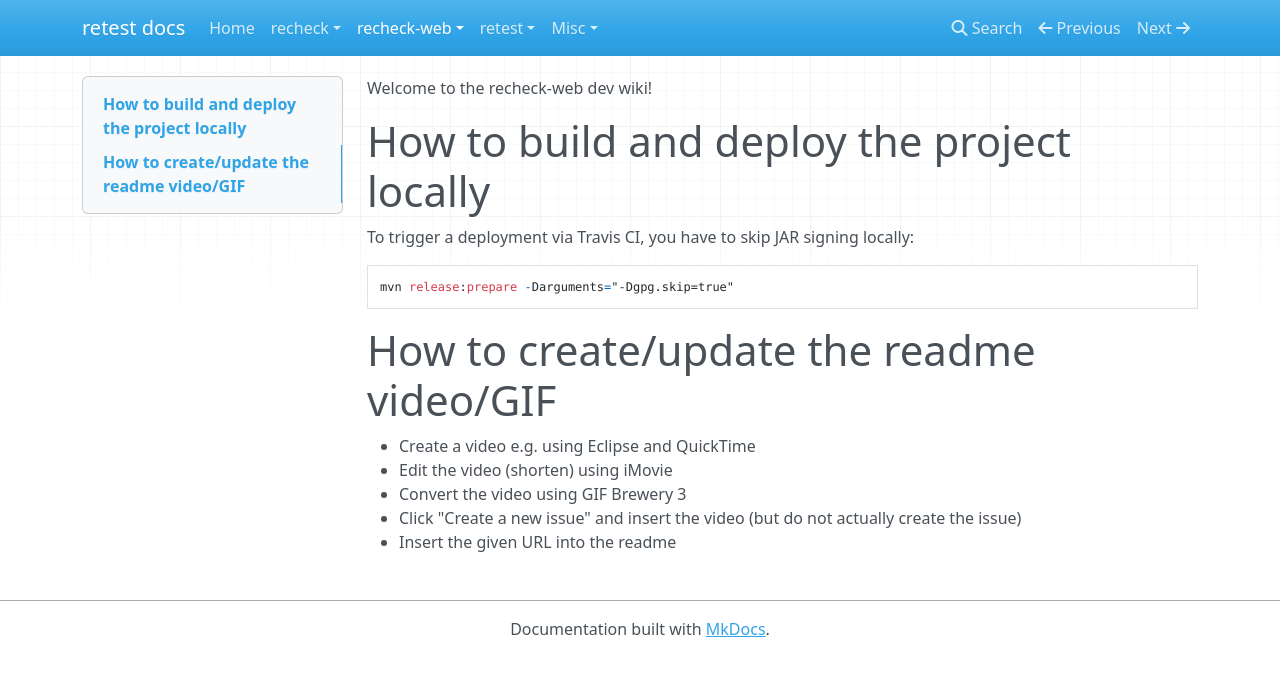
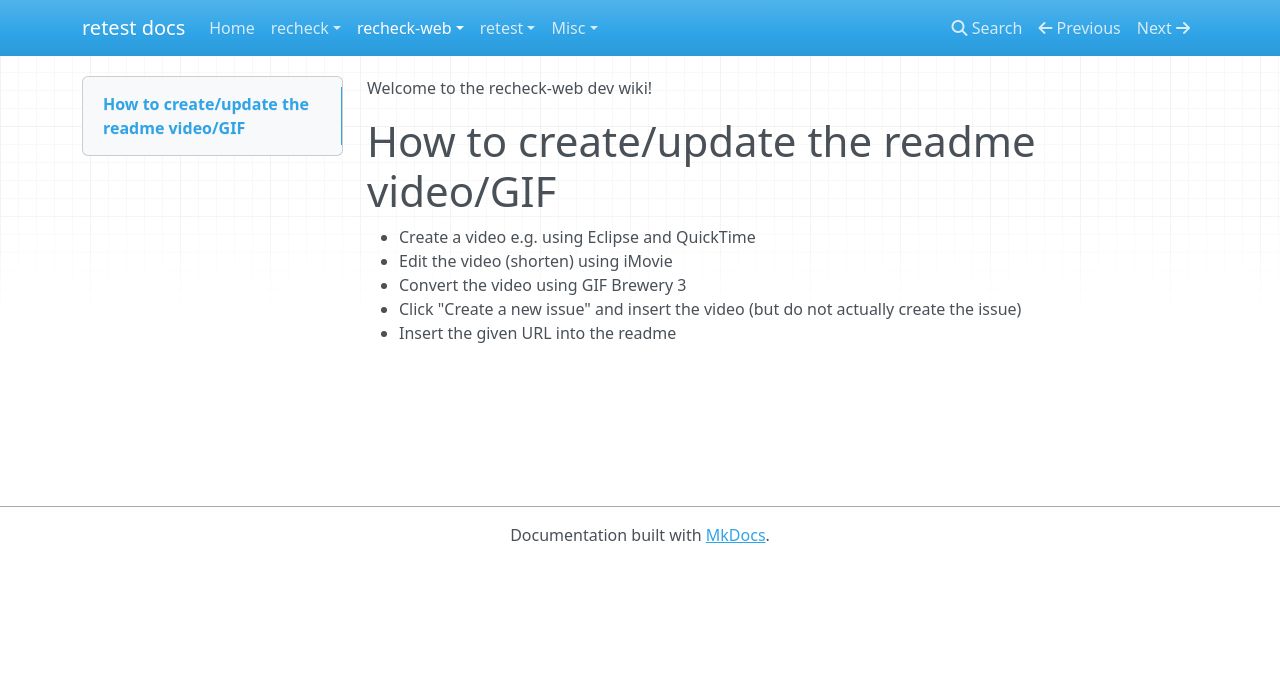
Before and after one commit to retest/docs, an MkDocs documentation site: the page built from docs/recheck-web/home.md, in a window 1280 px wide. Shown: the top 676 px of the page. Built offline with MkDocs 1.6.1, drawn with Linux system fonts in a browser that asks for light colours; nearby versions of some CDN libraries.

Commit message:
Remove outdated info

````diff
--- a/docs/recheck-web/home.md
+++ b/docs/recheck-web/home.md
@@ -1,11 +1,4 @@
 Welcome to the recheck-web dev wiki!
-
-# How to build and deploy the project locally
-
-To trigger a deployment via Travis CI, you have to skip JAR signing locally:
-```
-mvn release:prepare -Darguments="-Dgpg.skip=true"
-```
 
 # How to create/update the readme video/GIF
 
````
